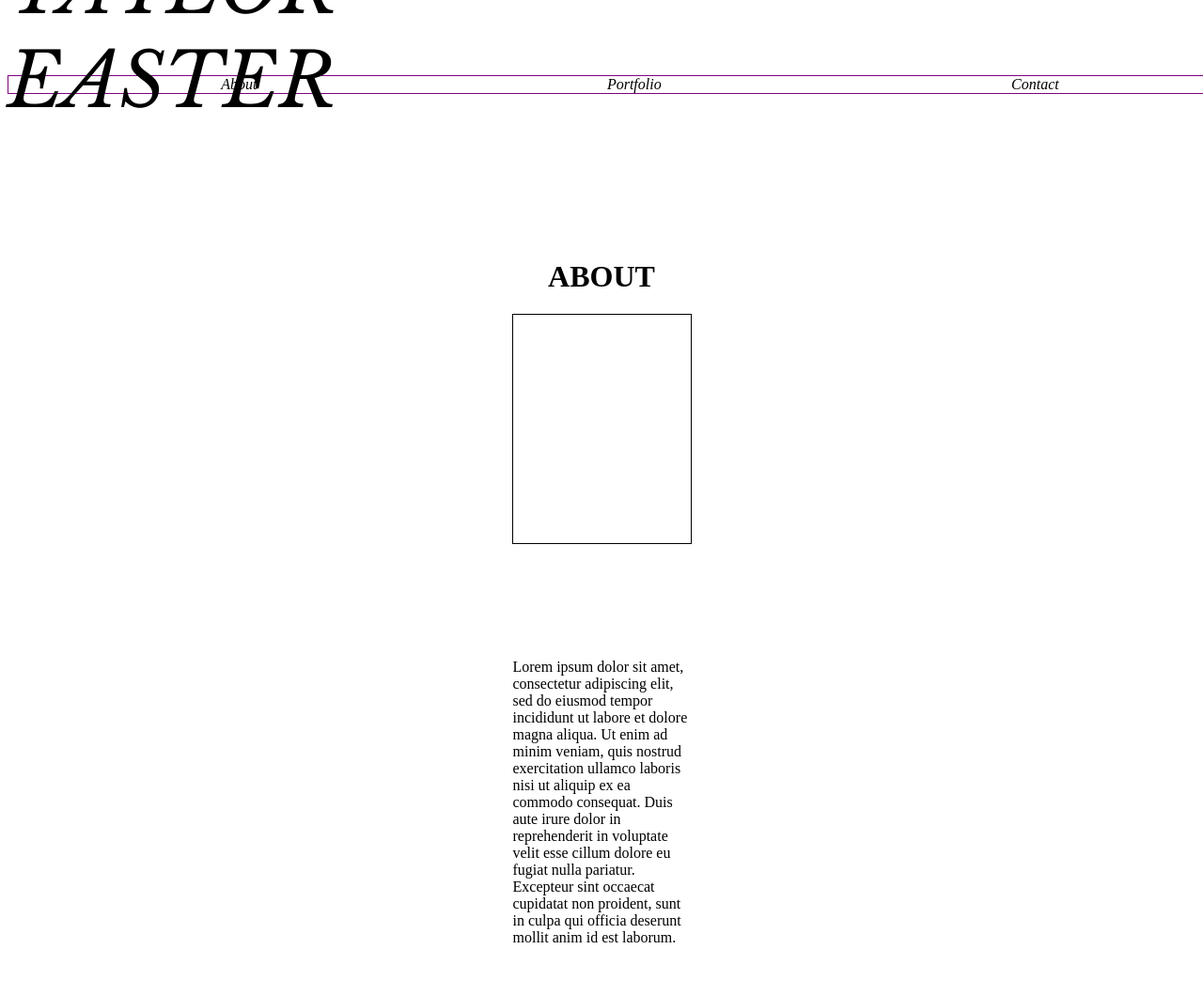
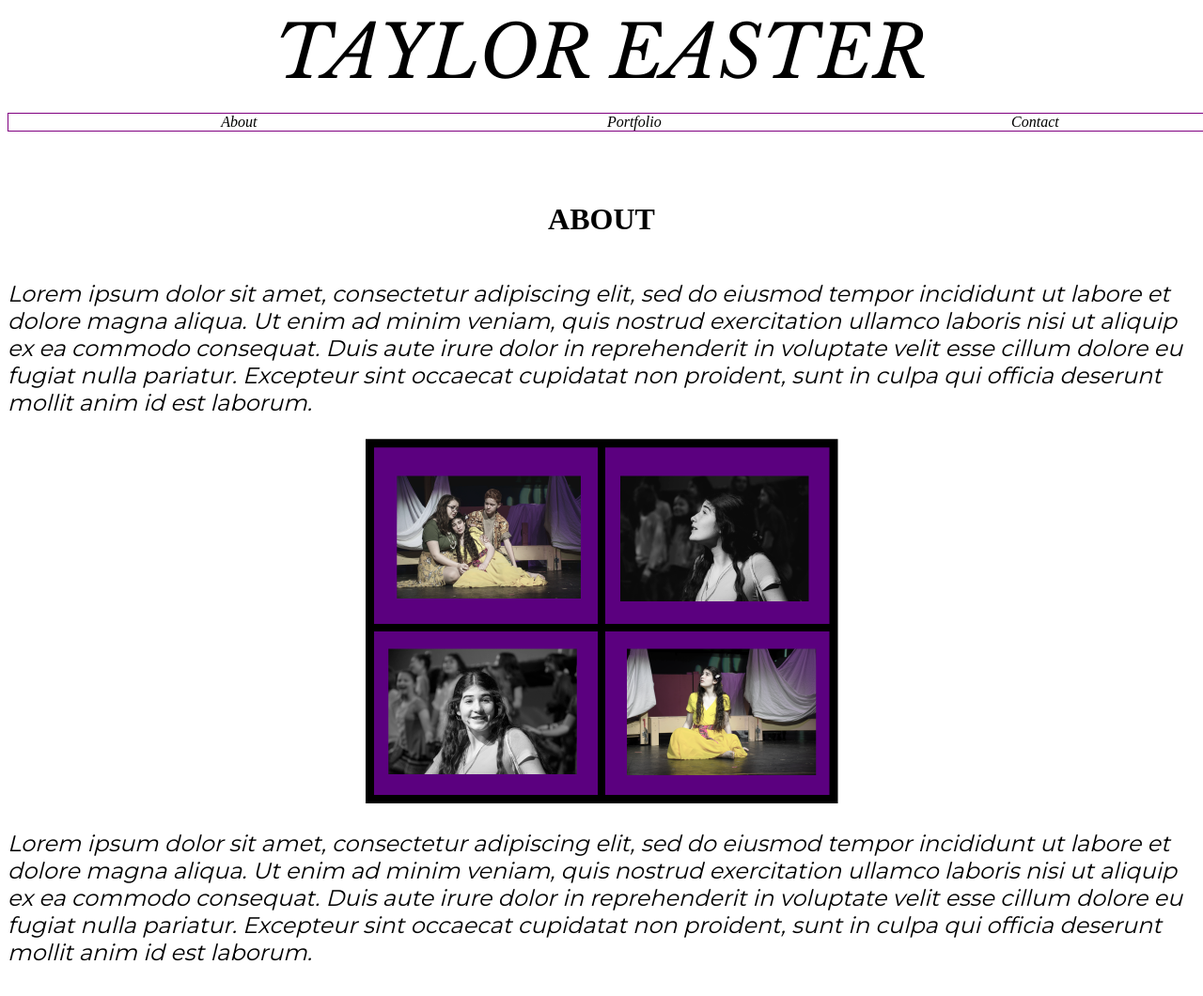
Before and after one commit to bookworm013/craftedbytaylor, a plain HTML site: page index.html in a window 1280 px wide. Shown: the top 1060 px of the page at 94% size. Before the commit the page ends 1007 px from the top, so only its background shows below. Drawn offline with nearby package versions, Linux system fonts and the light colour scheme.

Commit message:
Commit March 26

```diff
--- a/index.html
+++ b/index.html
@@ -2,10 +2,10 @@
 <html lang="en">
 <head>
     <meta charset="UTF-8">
-    <title>craftedbytaylor (Portfolio Website) </title>
+    <title>craftedbytaylor</title>
    <link rel="stylesheet" href="style.css">
    <link href="https://fonts.googleapis.com/css?family=Libre+Baskerville:400,400i,700" rel="stylesheet">
-
+   <link href="https://fonts.googleapis.com/css?family=Montserrat" rel="stylesheet">
 </head>
 <header><i>TAYLOR EASTER</i></header>
 <body>
@@ -15,19 +15,21 @@
         <li><i>Portfolio</i></li>
         <li><i>Contact</i></li>
     </ul>
-</nav>
-
+    </nav>
  <div id="about">
     <h1>ABOUT</h1>
     <!-- end of about div-->
-    <div id="info">
-       <div id="about-image">
+    <div id="info"> </div>
 
-       </div>
-        <p id="about-info">
-        Lorem ipsum dolor sit amet, consectetur adipiscing elit, sed do eiusmod tempor incididunt ut labore et dolore magna aliqua. Ut enim ad minim veniam, quis nostrud exercitation ullamco laboris nisi ut aliquip ex ea commodo consequat. Duis aute irure dolor in reprehenderit in voluptate velit esse cillum dolore eu fugiat nulla pariatur. Excepteur sint occaecat cupidatat non proident, sunt in culpa qui officia deserunt mollit anim id est laborum.
-        </p>
-    </div>
+<p id="about-info">
+    <i>Lorem ipsum dolor sit amet, consectetur adipiscing elit, sed do eiusmod tempor incididunt ut labore et dolore magna aliqua. Ut enim ad minim veniam, quis nostrud exercitation ullamco laboris nisi ut aliquip ex ea commodo consequat. Duis aute irure dolor in reprehenderit in voluptate velit esse cillum dolore eu fugiat nulla pariatur. Excepteur sint occaecat cupidatat non proident, sunt in culpa qui officia deserunt mollit anim id est laborum. </i> </p>
+
+
+<div id="photobox">
+<img src="Images/1x/1xExports/Asset%2023.png" alt="Photo Box"></div>
+
+<p id="about-info-pt-2">
+<i>Lorem ipsum dolor sit amet, consectetur adipiscing elit, sed do eiusmod tempor incididunt ut labore et dolore magna aliqua. Ut enim ad minim veniam, quis nostrud exercitation ullamco laboris nisi ut aliquip ex ea commodo consequat. Duis aute irure dolor in reprehenderit in voluptate velit esse cillum dolore eu fugiat nulla pariatur. Excepteur sint occaecat cupidatat non proident, sunt in culpa qui officia deserunt mollit anim id est laborum.</i></p>
 
 
  </div>
--- a/style.css
+++ b/style.css
@@ -6,27 +6,41 @@ li {
     align-self:center;
     list-style-type:none;
 }
-#about {margin-top:154px;
+#about {margin-top:54px;
     width: 100%;
     display:flex;
     justify-content: center;
     flex-direction:column;
     align-items: center;}
-#info
-{width:189px;
-    height: 243px;
-    border: solid 1px black;
-    flex-direction:column;}
+header
+{margin-top:auto;
+display:flex;
+justify-content:center;
+flex-direction:row;
+align-items:center;
+font-family: 'Libre Baskerville', serif;
+font-size:58pt;
+    font color:5B007F;}
 
-#about-image {width:350px;
-    height:350px;}
+#header-image
+{ height:auto;
+width: auto;
+align-self: center;
+margin-top:}
 
-header {height: 56.086px;
-        width: 620.121px;
-    font-family: 'Libre Baskerville', serif;
-    font-size:60pt;
-    display:flex;
-    justify-content:center;
-    align-items:center;
+
+#about-info {
+font-family: 'Montserrat', sans-serif;
+font-size: 18pt;
+display:flex;
+}
+
+#about-info-pt-2 {
+font-family: 'Montserrat', sans-serif;
+font-size: 18pt;
+display:flex;
+
+
+
 
 }
```
Also changed, not shown: Images/1x/1xExports/Asset 22.png (added), Images/1x/1xExports/Asset 23 (Header).png (added), Images/1x/1xExports/Asset 23.png (added), Images/1x/1xExports/Asset 24.png (added), Images/1x/1xExports/Ti Moune Photo Boxpng.png (added).
